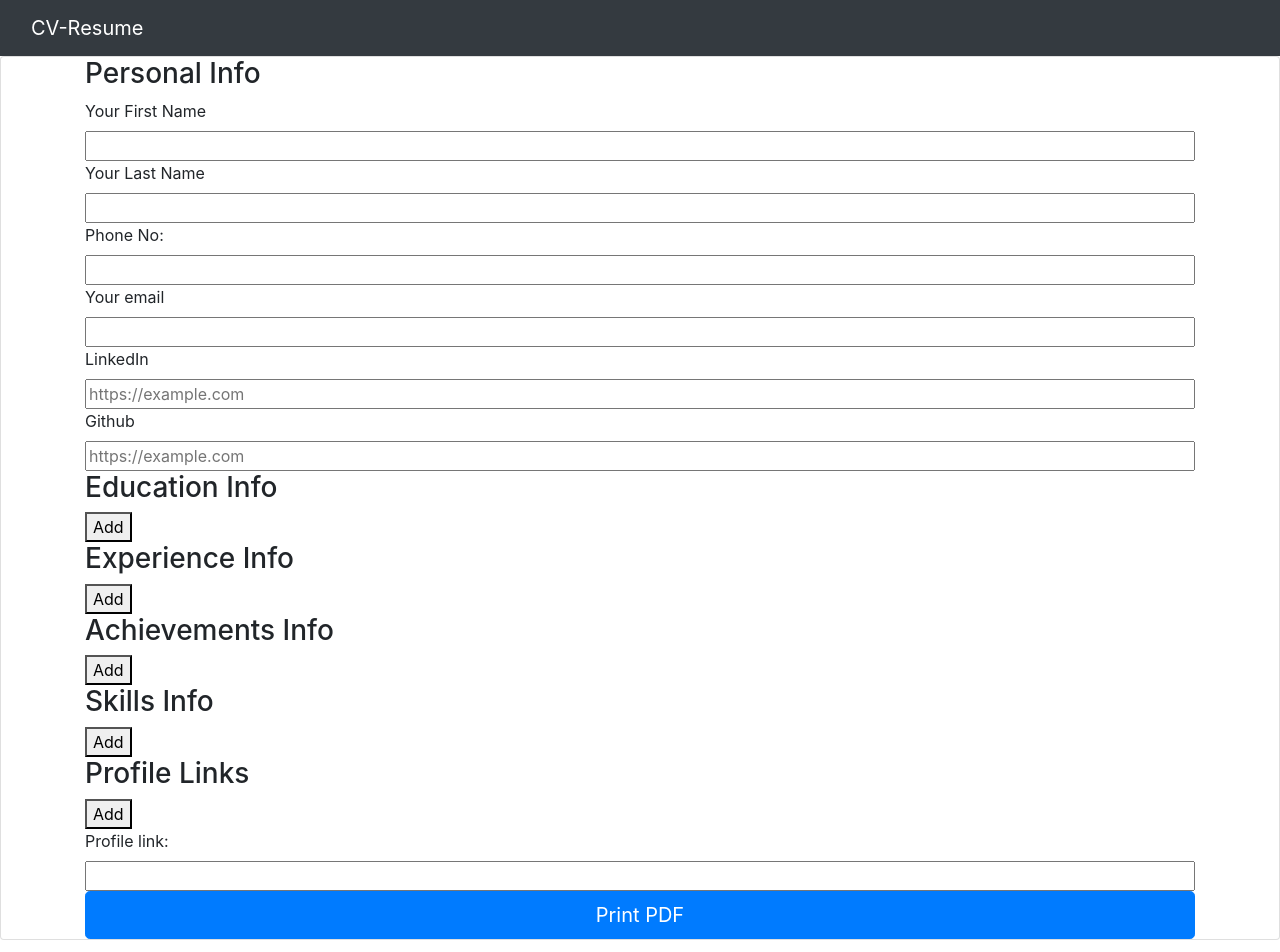
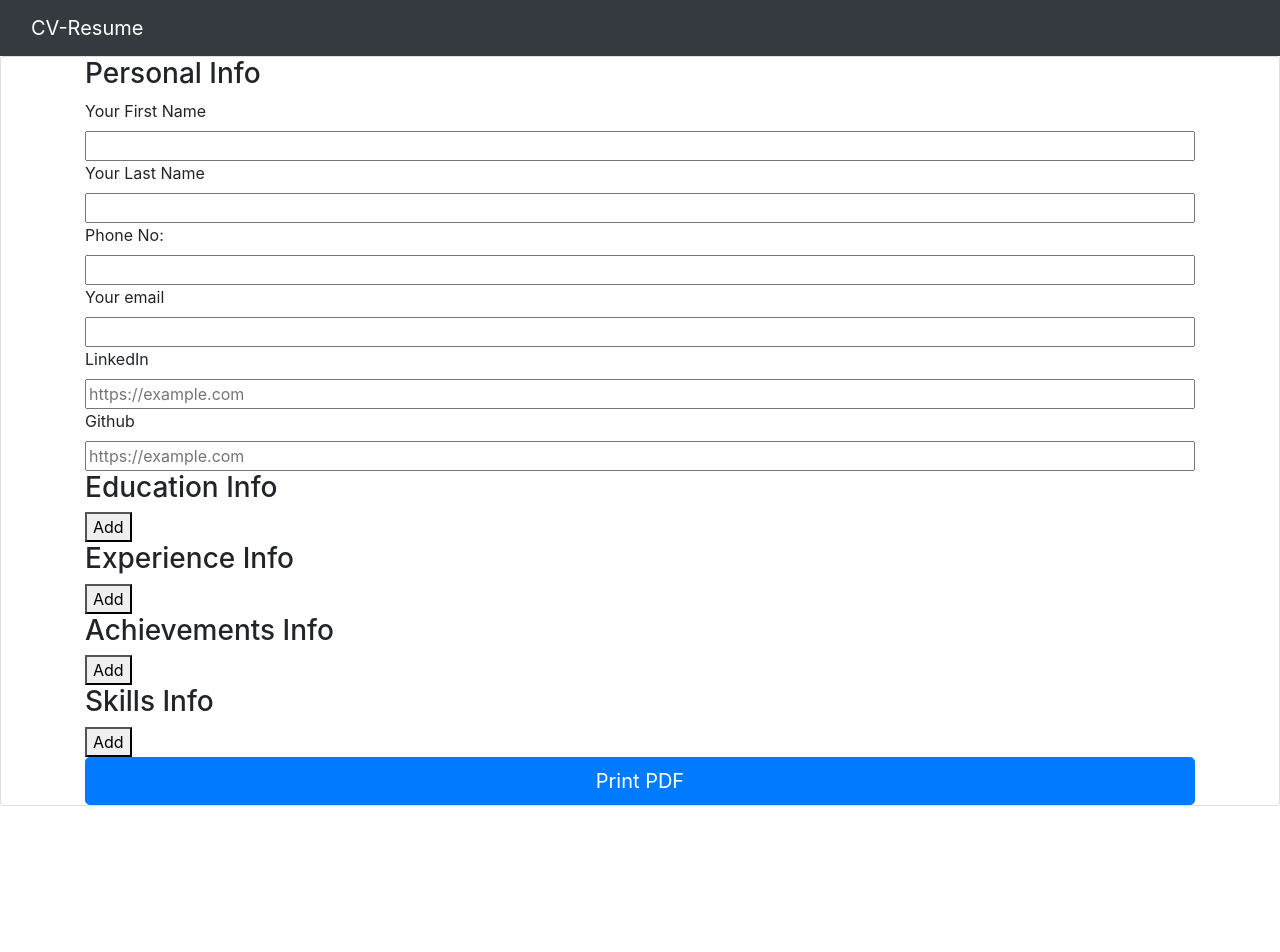
Before and after one commit to sarim2000/cv-project, a React (Create React App) app: page / in a window 1280 px wide. Shown: the top 952 px of the page. After the commit the page ends 846 px from the top, so only its background shows below. Built offline with nearby package versions, Linux system fonts and the light colour scheme.

Commit message:
removed undone profile links section

```diff
--- a/src/App.js
+++ b/src/App.js
@@ -296,14 +296,6 @@ function App() {
 						);
 					})}
 				</Row>
-				<Row>
-					<Container>
-						<h3>Profile Links</h3>
-						<button onClick={AddButtonSkills}>Add</button>
-					</Container>
-
-					<Profile handleChangeProfile={handleChangeProfile} />
-				</Row>
 
 				<Container>
 					<ReactToPrint
```
